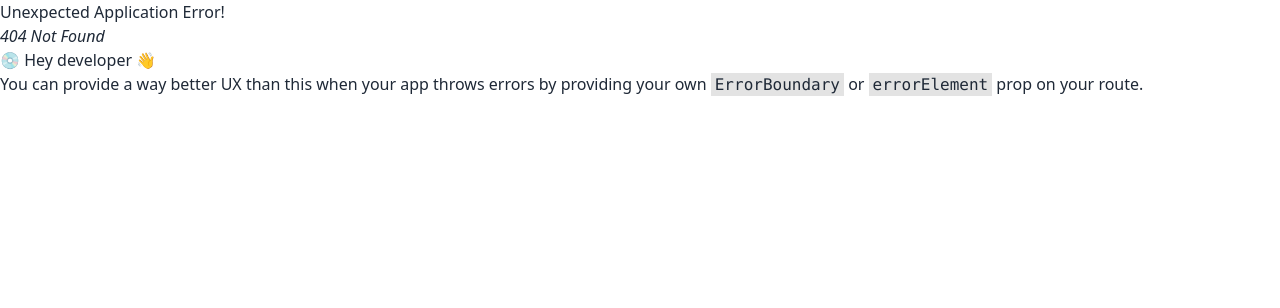
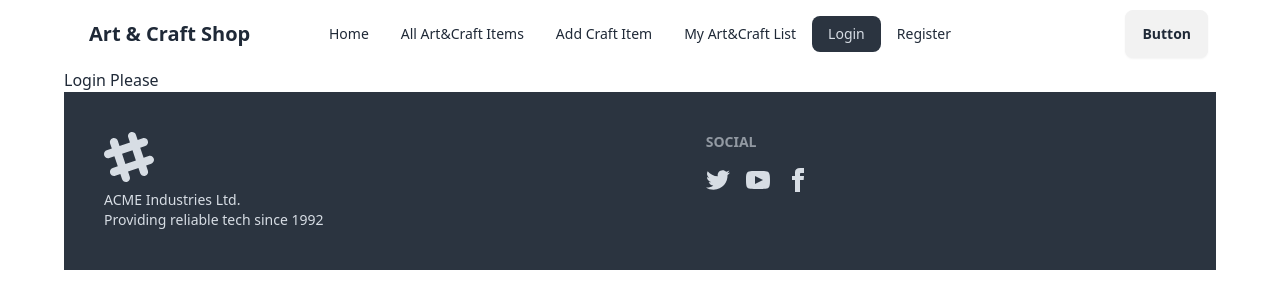
Before and after one commit to imran61999/jute-wooden-client, a React (Vite) app: page /login in a window 1280 px wide. Before the commit this address had no page. Shown: the top 308 px of the page. Built offline with nearby package versions, Linux system fonts and the light colour scheme.

Commit message:
Footer ready

```diff
--- /dev/null
+++ b/src/Components/Footer/Footer.jsx
@@ -0,0 +1,22 @@
+
+
+const Footer = () => {
+    return (
+        <footer className="footer p-10 bg-neutral text-neutral-content">
+            <aside>
+                <svg width="50" height="50" viewBox="0 0 24 24" xmlns="http://www.w3.org/2000/svg" fillRule="evenodd" clipRule="evenodd" className="fill-current"><path d="M22.672 15.226l-2.432.811.841 2.515c.33 1.019-.209 2.127-1.23 2.456-1.15.325-2.148-.321-2.463-1.226l-.84-2.518-5.013 1.677.84 2.517c.391 1.203-.434 2.542-1.831 2.542-.88 0-1.601-.564-1.86-1.314l-.842-2.516-2.431.809c-1.135.328-2.145-.317-2.463-1.229-.329-1.018.211-2.127 1.231-2.456l2.432-.809-1.621-4.823-2.432.808c-1.355.384-2.558-.59-2.558-1.839 0-.817.509-1.582 1.327-1.846l2.433-.809-.842-2.515c-.33-1.02.211-2.129 1.232-2.458 1.02-.329 2.13.209 2.461 1.229l.842 2.515 5.011-1.677-.839-2.517c-.403-1.238.484-2.553 1.843-2.553.819 0 1.585.509 1.85 1.326l.841 2.517 2.431-.81c1.02-.33 2.131.211 2.461 1.229.332 1.018-.21 2.126-1.23 2.456l-2.433.809 1.622 4.823 2.433-.809c1.242-.401 2.557.484 2.557 1.838 0 .819-.51 1.583-1.328 1.847m-8.992-6.428l-5.01 1.675 1.619 4.828 5.011-1.674-1.62-4.829z"></path></svg>
+                    <p>ACME Industries Ltd.<br/>Providing reliable tech since 1992</p>
+            </aside>
+            <nav>
+                <h6 className="footer-title">Social</h6>
+                <div className="grid grid-flow-col gap-4">
+                    <a><svg xmlns="http://www.w3.org/2000/svg" width="24" height="24" viewBox="0 0 24 24" className="fill-current"><path d="M24 4.557c-.883.392-1.832.656-2.828.775 1.017-.609 1.798-1.574 2.165-2.724-.951.564-2.005.974-3.127 1.195-.897-.957-2.178-1.555-3.594-1.555-3.179 0-5.515 2.966-4.797 6.045-4.091-.205-7.719-2.165-10.148-5.144-1.29 2.213-.669 5.108 1.523 6.574-.806-.026-1.566-.247-2.229-.616-.054 2.281 1.581 4.415 3.949 4.89-.693.188-1.452.232-2.224.084.626 1.956 2.444 3.379 4.6 3.419-2.07 1.623-4.678 2.348-7.29 2.04 2.179 1.397 4.768 2.212 7.548 2.212 9.142 0 14.307-7.721 13.995-14.646.962-.695 1.797-1.562 2.457-2.549z"></path></svg></a>
+                    <a><svg xmlns="http://www.w3.org/2000/svg" width="24" height="24" viewBox="0 0 24 24" className="fill-current"><path d="M19.615 3.184c-3.604-.246-11.631-.245-15.23 0-3.897.266-4.356 2.62-4.385 8.816.029 6.185.484 8.549 4.385 8.816 3.6.245 11.626.246 15.23 0 3.897-.266 4.356-2.62 4.385-8.816-.029-6.185-.484-8.549-4.385-8.816zm-10.615 12.816v-8l8 3.993-8 4.007z"></path></svg></a>
+                    <a><svg xmlns="http://www.w3.org/2000/svg" width="24" height="24" viewBox="0 0 24 24" className="fill-current"><path d="M9 8h-3v4h3v12h5v-12h3.642l.358-4h-4v-1.667c0-.955.192-1.333 1.115-1.333h2.885v-5h-3.808c-3.596 0-5.192 1.583-5.192 4.615v3.385z"></path></svg></a>
+                </div>
+            </nav>
+        </footer>
+    );
+};
+
+export default Footer;
--- /dev/null
+++ b/src/Pages/Error/Error.jsx
@@ -0,0 +1,10 @@
+
+const Error = () => {
+    return (
+        <div>
+            <h2 className="text-3xl font-bold text-center">Page Not Found</h2>
+        </div>
+    );
+};
+
+export default Error;
--- /dev/null
+++ b/src/Pages/Login/Login.jsx
@@ -0,0 +1,11 @@
+
+
+const Login = () => {
+    return (
+        <div>
+            <h2>Login Please</h2>
+        </div>
+    );
+};
+
+export default Login;
--- /dev/null
+++ b/src/Pages/Register/Register.jsx
@@ -0,0 +1,10 @@
+
+const Register = () => {
+    return (
+        <div>
+            <h2>Register Please</h2>
+        </div>
+    );
+};
+
+export default Register;
--- a/src/Root/Main.jsx
+++ b/src/Root/Main.jsx
@@ -1,11 +1,13 @@
 import { Outlet } from "react-router-dom";
 import Navbar from "../Components/Navbar/Navbar";
+import Footer from "../Components/Footer/Footer";
 
 const Main = () => {
     return (
         <div className="max-w-6xl mx-auto">
             <Navbar></Navbar>
             <Outlet></Outlet>
+            <Footer></Footer>
         </div>
     );
 };
--- a/src/main.jsx
+++ b/src/main.jsx
@@ -4,16 +4,28 @@
 import { RouterProvider, createBrowserRouter } from 'react-router-dom'
 import Main from './Root/Main.jsx'
 import Home from './Pages/Home/Home.jsx'
+import Error from './Pages/Error/Error.jsx'
+import Login from './Pages/Login/Login.jsx'
+import Register from './Pages/Register/Register.jsx'
 
 const router = createBrowserRouter([
   {
     path:'/',
     element:<Main></Main>,
+    errorElement: <Error></Error>,
     children:[
       {
         path:'/',
         element:<Home></Home>
       },
+      {
+        path:'/login',
+        element:<Login></Login>
+      },
+      {
+        path:'/register',
+        element:<Register></Register>
+      }
     ]
   }
 ])
```
